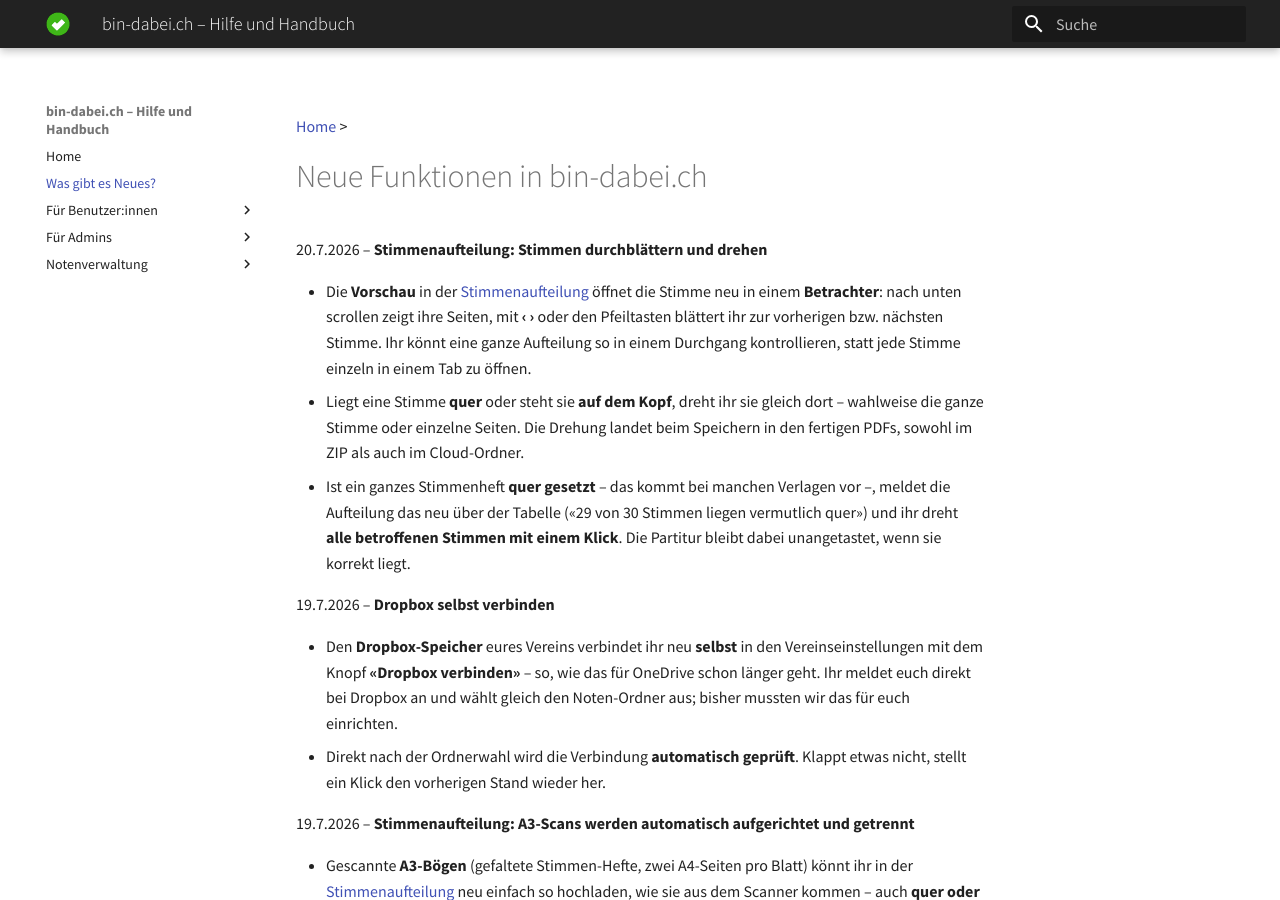
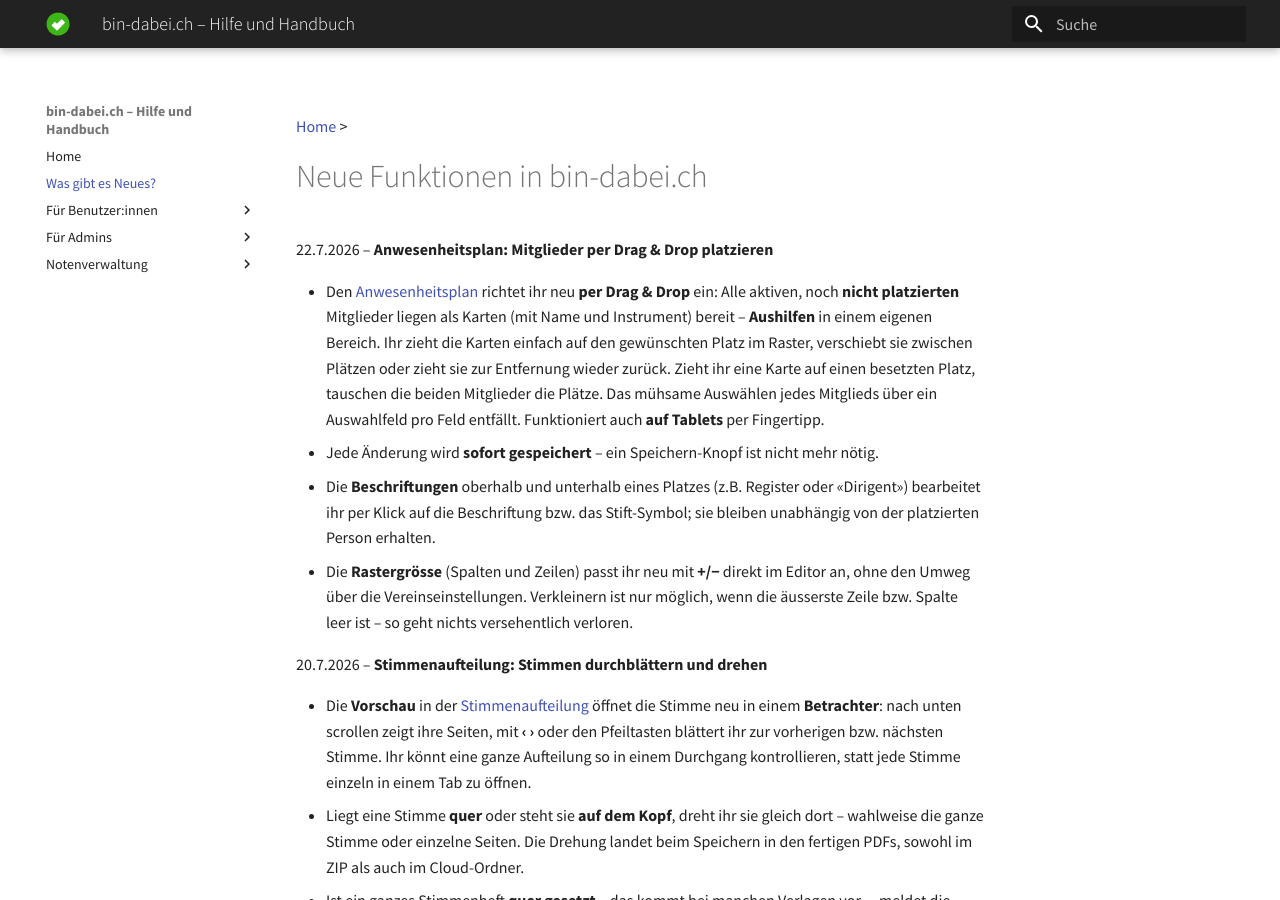
Before and after one commit to ritterg/bin-dabei-dokumentation, an MkDocs documentation site: the page built from docs/changelog.md, in a window 1280 px wide and 900 px high. Built offline with MkDocs 1.6.1 and Material for MkDocs 9.7.7, drawn with Linux system fonts in a browser that asks for light colours; some web fonts are replaced.

Commit message:
docs: add the drag & drop seating plan editor page
New admin page "Anwesenheitsplan einrichten", cross-reference in the
Verein settings page, nav entry, and a changelog entry for 22.7.2026.

NOTE: not pushed yet on purpose — pushing master publishes the site via
mkdocs gh-deploy, so this waits for the app deploy.

Co-Authored-By: Claude Fable 5 <noreply@anthropic.com>

```diff
--- a/docs/changelog.md
+++ b/docs/changelog.md
@@ -1,6 +1,13 @@
 [Home](/) >
 
 # Neue Funktionen in bin-dabei.ch
+
+22.7.2026 – **Anwesenheitsplan: Mitglieder per Drag & Drop platzieren**
+
+- Den [Anwesenheitsplan](/admin/plan) richtet ihr neu **per Drag & Drop** ein: Alle aktiven, noch **nicht platzierten** Mitglieder liegen als Karten (mit Name und Instrument) bereit – **Aushilfen** in einem eigenen Bereich. Ihr zieht die Karten einfach auf den gewünschten Platz im Raster, verschiebt sie zwischen Plätzen oder zieht sie zur Entfernung wieder zurück. Zieht ihr eine Karte auf einen besetzten Platz, tauschen die beiden Mitglieder die Plätze. Das mühsame Auswählen jedes Mitglieds über ein Auswahlfeld pro Feld entfällt. Funktioniert auch **auf Tablets** per Fingertipp.
+- Jede Änderung wird **sofort gespeichert** – ein Speichern-Knopf ist nicht mehr nötig.
+- Die **Beschriftungen** oberhalb und unterhalb eines Platzes (z.B. Register oder «Dirigent») bearbeitet ihr per Klick auf die Beschriftung bzw. das Stift-Symbol; sie bleiben unabhängig von der platzierten Person erhalten.
+- Die **Rastergrösse** (Spalten und Zeilen) passt ihr neu mit **+/−** direkt im Editor an, ohne den Umweg über die Vereinseinstellungen. Verkleinern ist nur möglich, wenn die äusserste Zeile bzw. Spalte leer ist – so geht nichts versehentlich verloren.
 
 20.7.2026 – **Stimmenaufteilung: Stimmen durchblättern und drehen**
 
--- a/mkdocs.yml
+++ b/mkdocs.yml
@@ -43,6 +43,7 @@ nav:
     - Benutzer:innen: admin/benutzer.md
     - Anlässe: admin/anlaesse.md
     - Verein: admin/verein.md
+    - Anwesenheitsplan: admin/plan.md
     - Register & Instrumente: admin/register-instrumente.md
     - Gruppen: admin/gruppen.md
     - Import: admin/import.md
```
Also changed, not shown: docs/admin/plan.md (added, +34 -0 lines), docs/admin/verein.md (+2 -0 lines).
